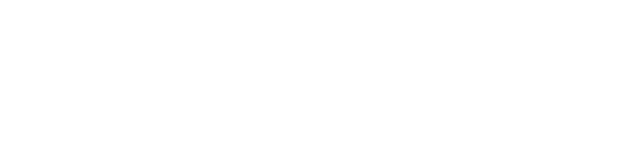
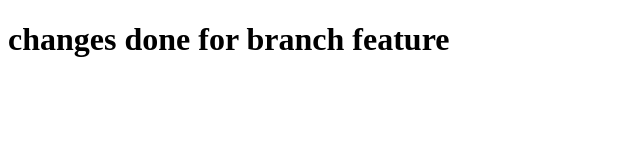
Before and after one commit to piyush-ahire/practice, a plain HTML site: page index.html in a window 1280 px wide. Shown: the whole page, without its empty margins (0-640 px from the left). Drawn offline with Linux system fonts and the light colour scheme.

Commit message:
changes done for branch feature

```diff
--- a/index.html
+++ b/index.html
@@ -7,5 +7,6 @@
 </head>
 <body>
     <!-- github repo - practice -->
+    <h1>changes done for branch feature</h1>
 </body>
 </html>
```
